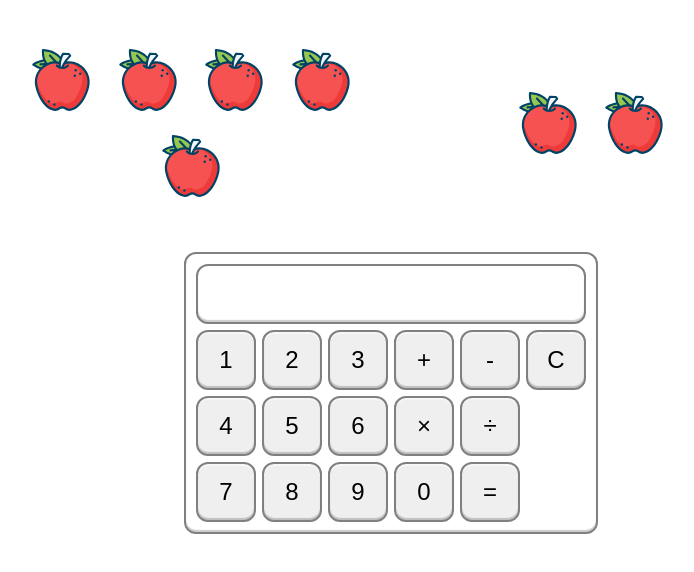
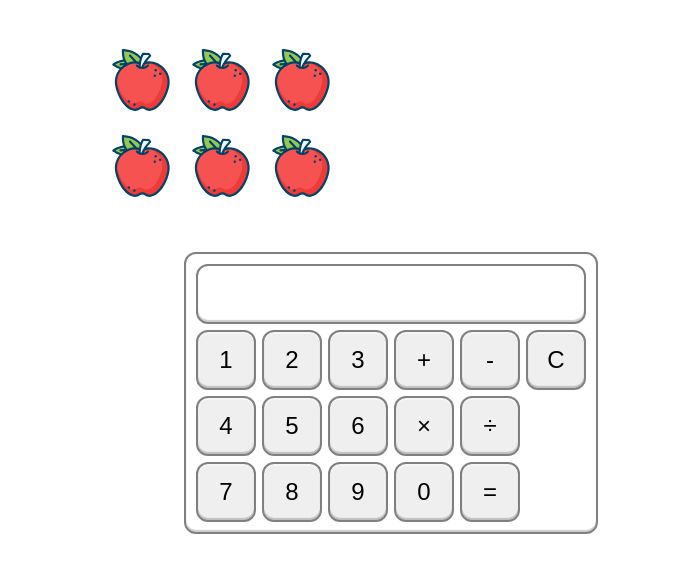
Before and after one commit to joeesmithh/calculator, a plain HTML site: page index.html in a window 1280 px wide. Shown: the whole page, without its empty margins (249-943 px from the left). Drawn offline with Linux system fonts and the light colour scheme.

Commit message:
feat: implement modular apple adding

```diff
--- a/index.html
+++ b/index.html
@@ -11,18 +11,8 @@
 
 <body>
     <div id="apples">
-        <div id="apples-left">
-            <img src="./images/apple.svg" alt="apple">
-            <img src="./images/apple.svg" alt="apple">
-            <img src="./images/apple.svg" alt="apple">
-            <img src="./images/apple.svg" alt="apple">
-            <img src="./images/apple.svg" alt="apple">
-
-        </div>
-        <div id="apples-right">
-            <img src="./images/apple.svg" alt="apple">
-            <img src="./images/apple.svg" alt="apple">
-        </div>
+        <div id="apples-left"></div>
+        <div id="apples-right"></div>
     </div>
     <div id="calculator">
         <div id="calculator-layout">
--- a/script.js
+++ b/script.js
@@ -6,6 +6,23 @@ let expression = {
     op: null,
     rhs: null
 }
+
+/**
+    @param {string} side The side ("left" or "right") to append the apple to.
+    @param {number} count Number of apples to add.
+*/
+function addApples(side, count) {
+    const applesSide = document.getElementById(`apples-${side}`);
+
+    for (let i = 0; i < count; i++) {
+        let apple = document.createElement("img");
+        apple.setAttribute("src", "./images/apple.svg");
+        apple.setAttribute("alt", "apple");
+        applesSide.appendChild(apple);
+    }
+}
+
+addApples("left", 6);
 
 function debugExpression() {
     for (const [key, value] of Object.entries(expression)) {
--- a/style.css
+++ b/style.css
@@ -19,7 +19,7 @@
 #apples-right {
     display: inline-block;
     align-content: center;
-    width: 15rem;
+    width: 300px;
 }
 
 #apples-left img,
@@ -56,6 +56,7 @@ body {
 
 #display {
     align-content: center;
+    text-align: left;
     padding-left: 10px;
 }
 
```
Also changed, not shown: images/apple.png (added).
